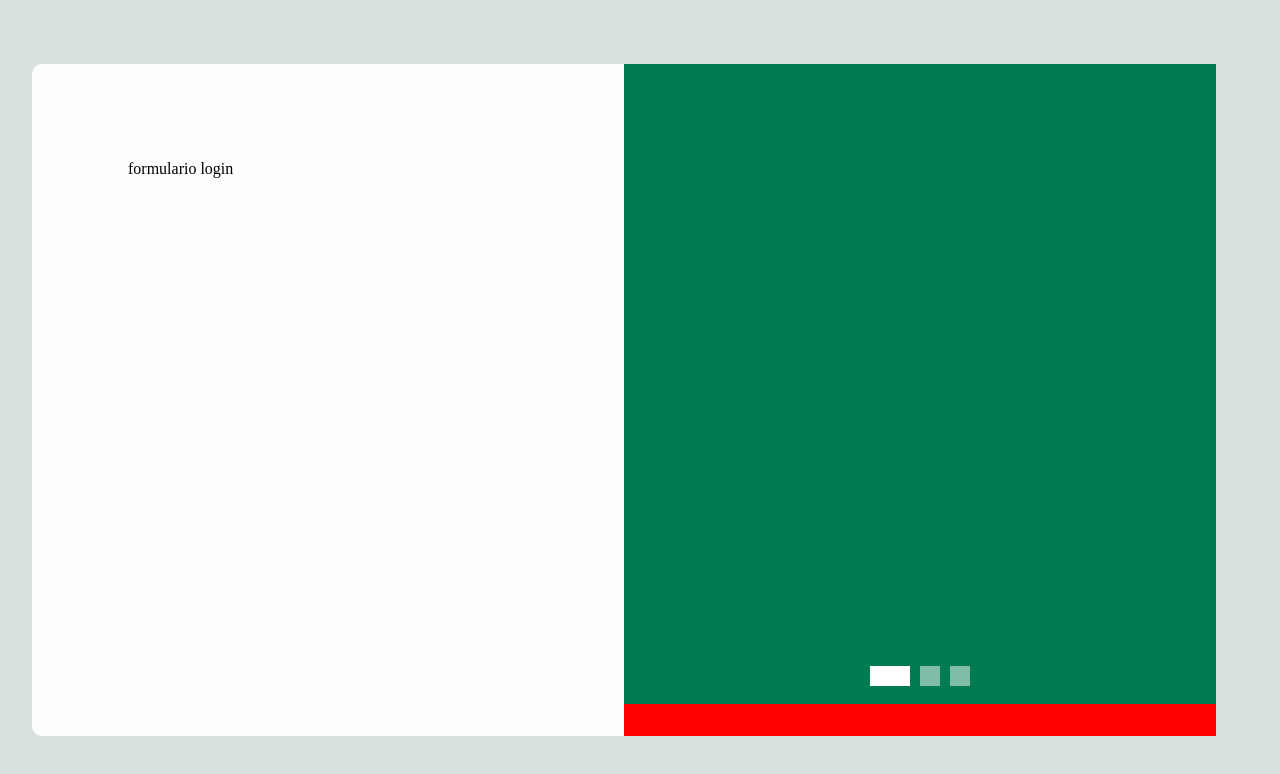
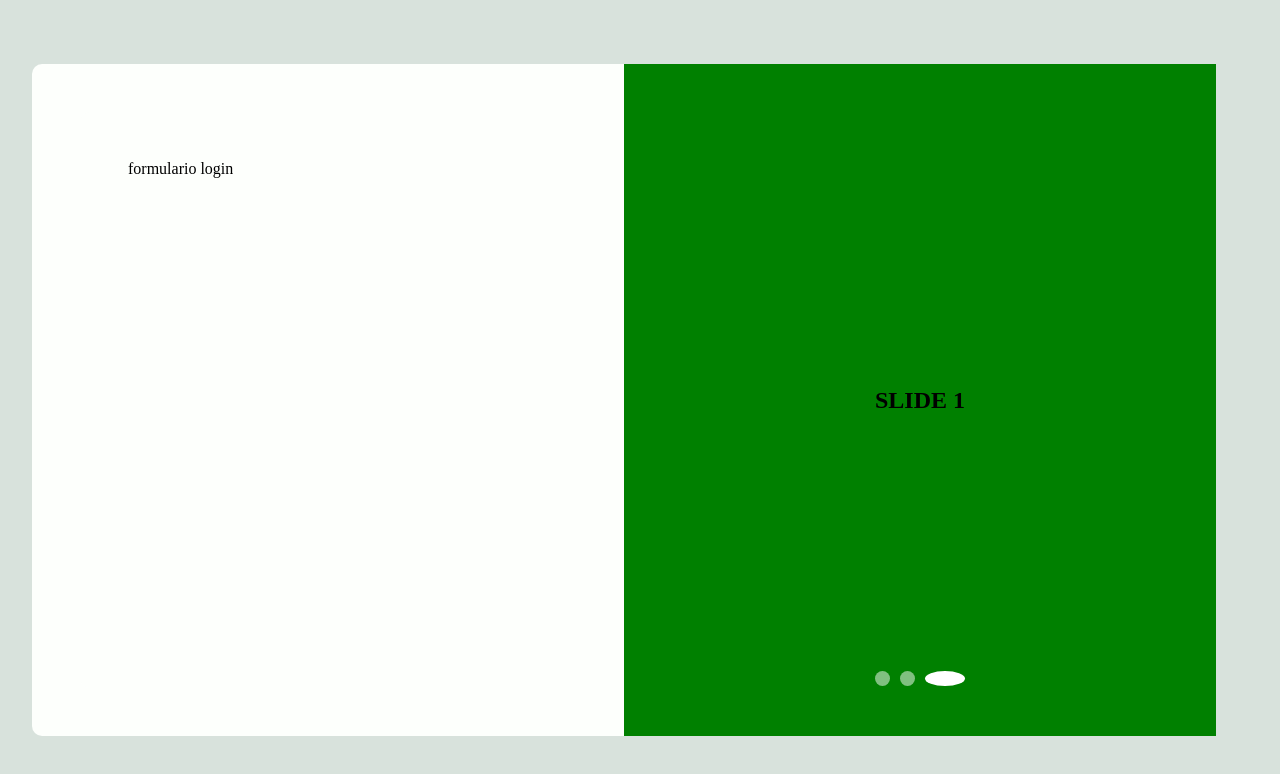
Before and after one commit to No-Country-simulation/c18-05-m-node-react, a React (Vite) app in the folder client/: page /login in a window 1280 px wide. Shown: the top 774 px of the page. Built offline with nearby package versions, Linux system fonts and the light colour scheme.

Commit message:
add Slider base component

```diff
--- a/client/src/views/Login/Index.jsx
+++ b/client/src/views/Login/Index.jsx
@@ -1,14 +1,8 @@
 import style from './login.module.css'
 import FormLogin from "./FormLogin";
 import SlideLogin from "./SlideLogin";
-import Portada1 from '../../assets/img/1.jpg'
-import Portada2 from '../../assets/img/2.jpg'
 
 const Index = () => {
-
-
-
-
   return (
     <>
       <div className={style.containerLogin2}>
--- a/client/src/views/Login/SlideLogin.jsx
+++ b/client/src/views/Login/SlideLogin.jsx
@@ -1,15 +1,22 @@
-import { useState } from "react";
-import style from "./login.module.css";
+import { useState, useEffect } from "react";
+import style from "./slide.module.css";
 
 const SlideLogin = () => {
   const [select, setSelect] = useState(1);
 
+  useEffect(() => {
+    const intervalo = setInterval(() => {
+      setSelect(prevSelect => (prevSelect === 3 ? 1 : prevSelect + 1));
+    }, 3000);
+    return () => clearInterval(intervalo);
+  }, []);
+
   return (
     <div className={style.containerSlider}>
       <div className={style.slider}>
-        <input type="radio" name="slider" id="slideOne" defaultChecked />
-        <input type="radio" name="slider" id="slideTwo" />
-        <input type="radio" name="slider" id="slideThree" />
+        <input type="radio" name="slider" id="slideOne" checked={select === 1} readOnly />
+        <input type="radio" name="slider" id="slideTwo" checked={select === 2} readOnly/>
+        <input type="radio" name="slider" id="slideThree" checked={select === 3} readOnly/>
 
         <div className={style.buttons}>
           <label htmlFor="slideOne" onClick={() => setSelect(1)}></label>
--- a/client/src/views/Login/login.module.css
+++ b/client/src/views/Login/login.module.css
@@ -29,95 +29,3 @@
     min-width: 0;
     max-width: calc(50% - 1rem); /* Ajusta el ancho máximo para que no se estire más del 50% del contenedor principal */
   }
-  .slider{
-    width: 100%;
-    height: 100%;
-    background: red;
-  }
-
-  .containerSlider {
-    position: relative;
-    width: 100%;
-    height: 100%;
-    background-color: black;
-    overflow: hidden;
-}
-
-.slider input {
-    visibility: hidden;
-    display: none;
-}
-
-.buttons {
-    position: absolute;
-    width: 100%;
-    display: flex;
-    justify-content: center;
-    bottom: 50px;
-    gap: 10px;
-}
-
-.buttons label {
-    width: 20px;
-    height: 20px;
-    background-color: white;
-    opacity: 0.5;
-    cursor: pointer;
-    z-index: 1;
-    transition: 300ms ease-in-out;
-}
-
-.buttons label:hover {
-    scale: 1.2;
-    opacity: 1;
-}
-
-.slider input:nth-child(1):checked ~ .buttons label:nth-child(1),
-.slider input:nth-child(2):checked ~ .buttons label:nth-child(2),
-.slider input:nth-child(3):checked ~ .buttons label:nth-child(3) {
-    opacity: 1;
-    scroll-margin: 1.2;
-    width: 40px;
-}
-
-.contentSlider {
-    position: relative;
-    width: 105vw;
-    height: 80vh;
-    display: flex;
-    overflow: hidden;
-    transition: 400ms ease-in-out;
-}
-
-.firstslide, .secondslide, .thirdslide {
-    position: relative;
-    width: 100%;
-    height: 100%;
-    display: flex;
-    justify-content: center;
-    align-items: center;
-}
-
-.firstslide {
-    background-color: rgb(0, 123, 82);
-}
-
-.secondslide {
-    background-color: brown;
-}
-
-.thirdslide {
-    background-color: green;
-}
-
-.slider input:nth-child(1):checked ~ .content {
-    left: 0;
-}
-
-.slider input:nth-child(2):checked ~ .content {
-    left: -100vw;
-}
-
-.slider input:nth-child(3):checked ~ .content {
-    left: -200vw;
-}
--- /dev/null
+++ b/client/src/views/Login/slide.module.css
@@ -0,0 +1,94 @@
+
+.slider{
+    width: 100%;
+    height: 100%;
+    background: red;
+  }
+
+  .containerSlider {
+    position: relative;
+    width: 100%;
+    height: 100%;
+    background-color: black;
+    overflow: hidden;
+}
+
+.slider input {
+    visibility: hidden;
+    display: none;
+}
+
+.buttons {
+    position: absolute;
+    width: 100%;
+    display: flex;
+    justify-content: center;
+    bottom: 50px;
+    gap: 10px;
+}
+
+.buttons label {
+    width: 15px;
+    height: 15px;
+    border-radius: 50%;
+    background-color: white;
+    opacity: 0.5;
+    cursor: pointer;
+    z-index: 1;
+    transition: 300ms ease-in-out;
+}
+
+.buttons label:hover {
+    scale: 1.2;
+    opacity: 1;
+}
+
+.slider input:nth-child(1):checked ~ .buttons label:nth-child(1),
+.slider input:nth-child(2):checked ~ .buttons label:nth-child(2),
+.slider input:nth-child(3):checked ~ .buttons label:nth-child(3) {
+    opacity: 1;
+    scroll-margin: 1.2;
+    width: 40px;
+}
+
+.contentSlider {
+    position: relative;
+    width: inherit;
+    height: 100%;
+    display: flex;
+    overflow: hidden;
+    transition: 400ms ease-in-out;
+}
+
+.firstslide, .secondslide, .thirdslide {
+    position: relative;
+    width: 100%;
+    height: 100%;
+    display: flex;
+    justify-content: center;
+    align-items: center;
+}
+
+.firstslide {
+    background-color: rgb(0, 123, 82);
+}
+
+.secondslide {
+    background-color: brown;
+}
+
+.thirdslide {
+    background-color: green;
+}
+
+.slider input:nth-child(1):checked ~ .content {
+    left: 0;
+}
+
+.slider input:nth-child(2):checked ~ .content {
+    left: -100vw;
+}
+
+.slider input:nth-child(3):checked ~ .content {
+    left: -200vw;
+}
```
